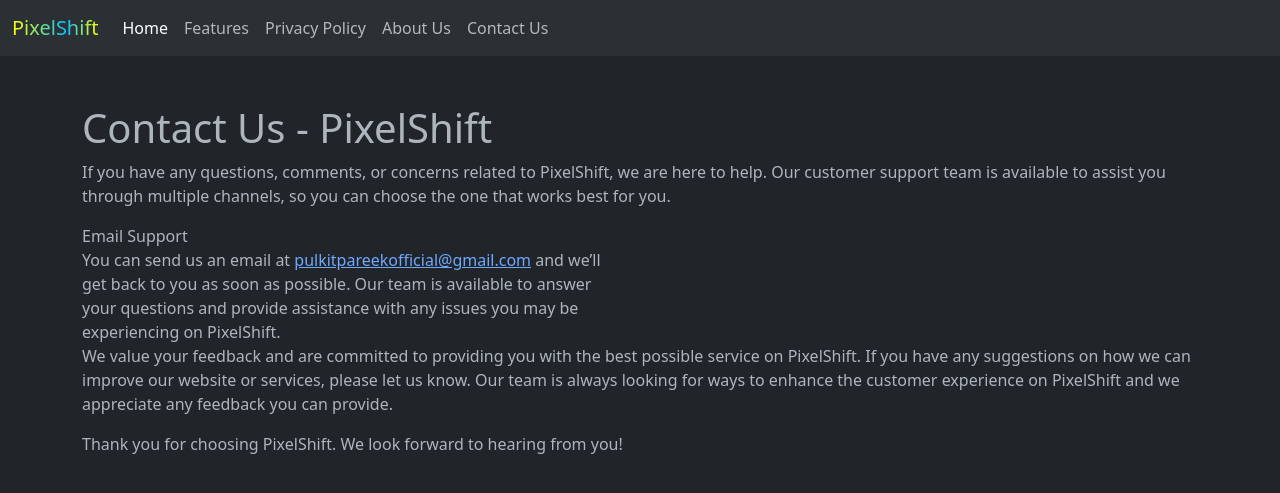
After one commit to pulkitpareek18/PixelShift, a Flask app: page /contact-us in a window 1280 px wide. The commit adds this page. Shown: the top 493 px of the page. Run offline with Flask 3, Linux system fonts and the light colour scheme; parts of the project's set-up code (start-up, migrations or seed data) failed here and were passed over; some libraries are stand-ins or nearby versions.

```diff
--- a/main.py
+++ b/main.py
@@ -84,4 +84,12 @@
 def privacyPolicy():
     return render_template("privacy-policy.html")
 
+@app.route('/about-us')
+def aboutUs():
+    return render_template("about-us.html")
+
+@app.route('/contact-us')
+def contactUs():
+    return render_template("contact-us.html")
+
 app.run(debug=True)
--- /dev/null
+++ b/templates/contact-us.html
@@ -0,0 +1,21 @@
+{% extends "layout.html" %}
+{% block body %}
+
+
+
+    <div class="container my-5">
+            <h1>Contact Us - PixelShift</h1>
+            <p>If you have any questions, comments, or concerns related to PixelShift, we are here to help. Our customer support team is available to assist you through multiple channels, so you can choose the one that works best for you.</p>
+
+            <div class="row">
+                <div class="col-md-6">
+                    <div class="contact-method">
+                        <i class="contact-method-icon fas fa-envelope"></i>
+                        <span class="contact-method-title">Email Support</span>
+                        <div class="contact-method-description">You can send us an email at <a href="mailto:pulkitpareekofficial@gmail.com">pulkitpareekofficial@gmail.com</a> and we’ll get back to you as soon as possible. Our team is available to answer your questions and provide assistance with any issues you may be experiencing on PixelShift.</div>
+                    </div>
+                </div> <p>We value your feedback and are committed to providing you with the best possible service on PixelShift. If you have any suggestions on how we can improve our website or services, please let us know. Our team is always looking for ways to enhance the customer experience on PixelShift and we appreciate any feedback you can provide.</p>
+
+            <p>Thank you for choosing PixelShift. We look forward to hearing from you!</p>
+
+{% endblock %}
--- a/templates/index.html
+++ b/templates/index.html
@@ -1,6 +1,6 @@
 {% extends "layout.html" %}
 
-  {% block title %}PixelShift - Edit your Images Online{% endblock %}
+  {% block title %}PixelShift - Convert your Images Online{% endblock %}
 
   {% block navbar %}{{ super() }}{% endblock %}
 
--- a/templates/layout.html
+++ b/templates/layout.html
@@ -11,7 +11,7 @@
   <link href="https://cdn.jsdelivr.net/npm/bootstrap@5.3.0/dist/css/bootstrap.min.css" rel="stylesheet"
     integrity="sha384-9ndCyUaIbzAi2FUVXJi0CjmCapSmO7SnpJef0486qhLnuZ2cdeRhO02iuK6FUUVM" crossorigin="anonymous">
   <link rel="stylesheet" href="{{ url_for('static', filename='css/square-buttons.css') }}">
-  <title>{% block title %}PixelShift - Privacy Policy{% endblock %}</title>
+  <title>{% block title %}{% endblock %}</title>
   <script>
 
   </script>
@@ -29,7 +29,7 @@
         background: linear-gradient(to left, #FFFF00 0%, #05C1FF 37%, #FFFF00 100%);
         -webkit-background-clip: text;
         -webkit-text-fill-color: transparent;"
-        class="navbar-brand font-weight-bold" href="#">PixelShift</a>
+        class="navbar-brand font-weight-bold" href="/">PixelShift</a>
         <button class="navbar-toggler" type="button" data-bs-toggle="collapse" data-bs-target="#navbarNav"
             aria-controls="navbarNav" aria-expanded="false" aria-label="Toggle navigation">
             <span class="navbar-toggler-icon"></span>
@@ -44,6 +44,12 @@
             </li>
             <li class="nav-item">
                 <a class="nav-link" href="/privacy-policy">Privacy Policy</a>
+            </li>
+            <li class="nav-item">
+                <a class="nav-link" href="/about-us">About Us</a>
+            </li>
+            <li class="nav-item">
+                <a class="nav-link" href="/contact-us">Contact Us</a>
             </li>
             </ul>
         </div>
```
Also changed, not shown: templates/about-us.html (added, +15 -0 lines), static/uploads/test.txt (deleted).
